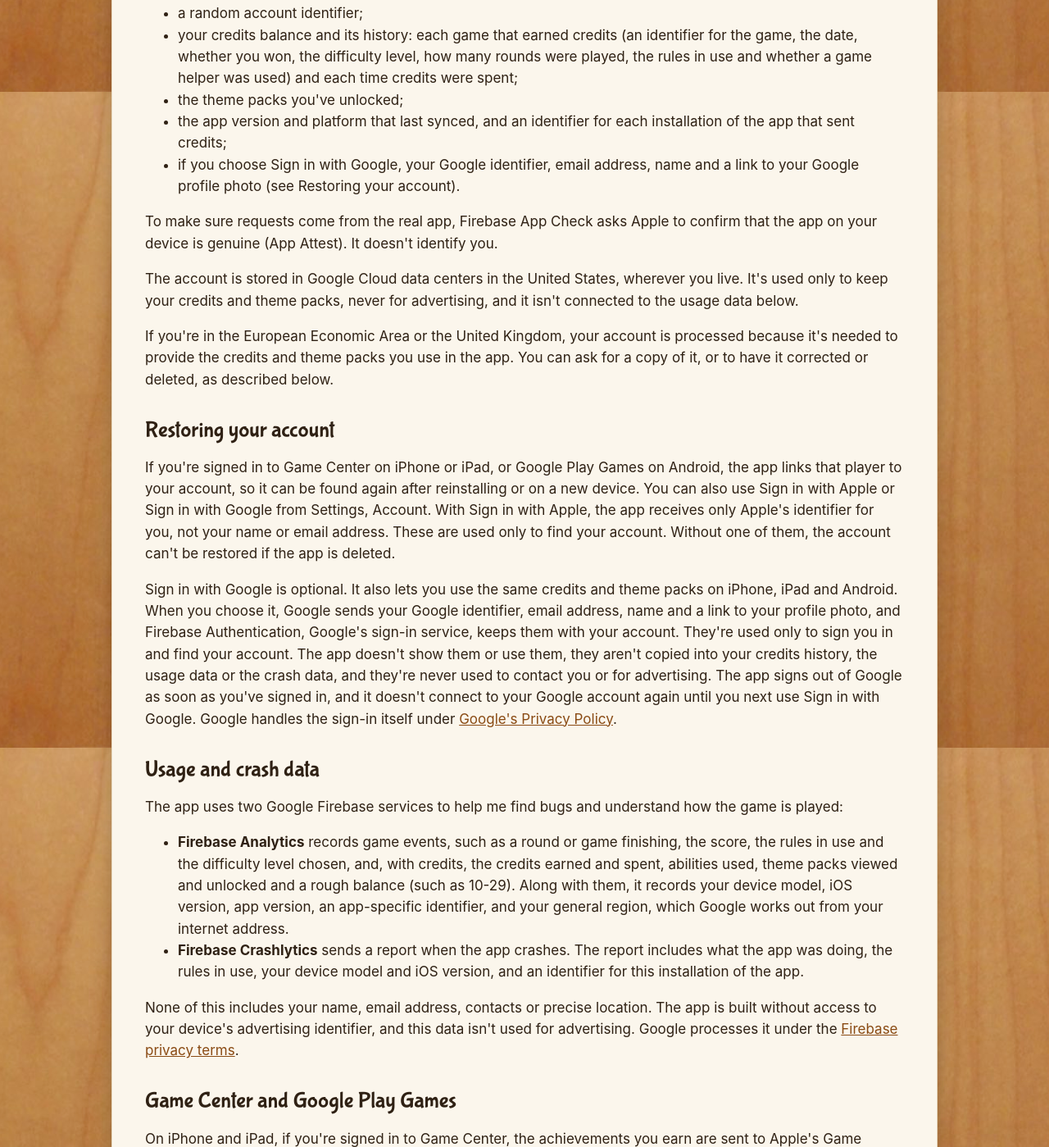
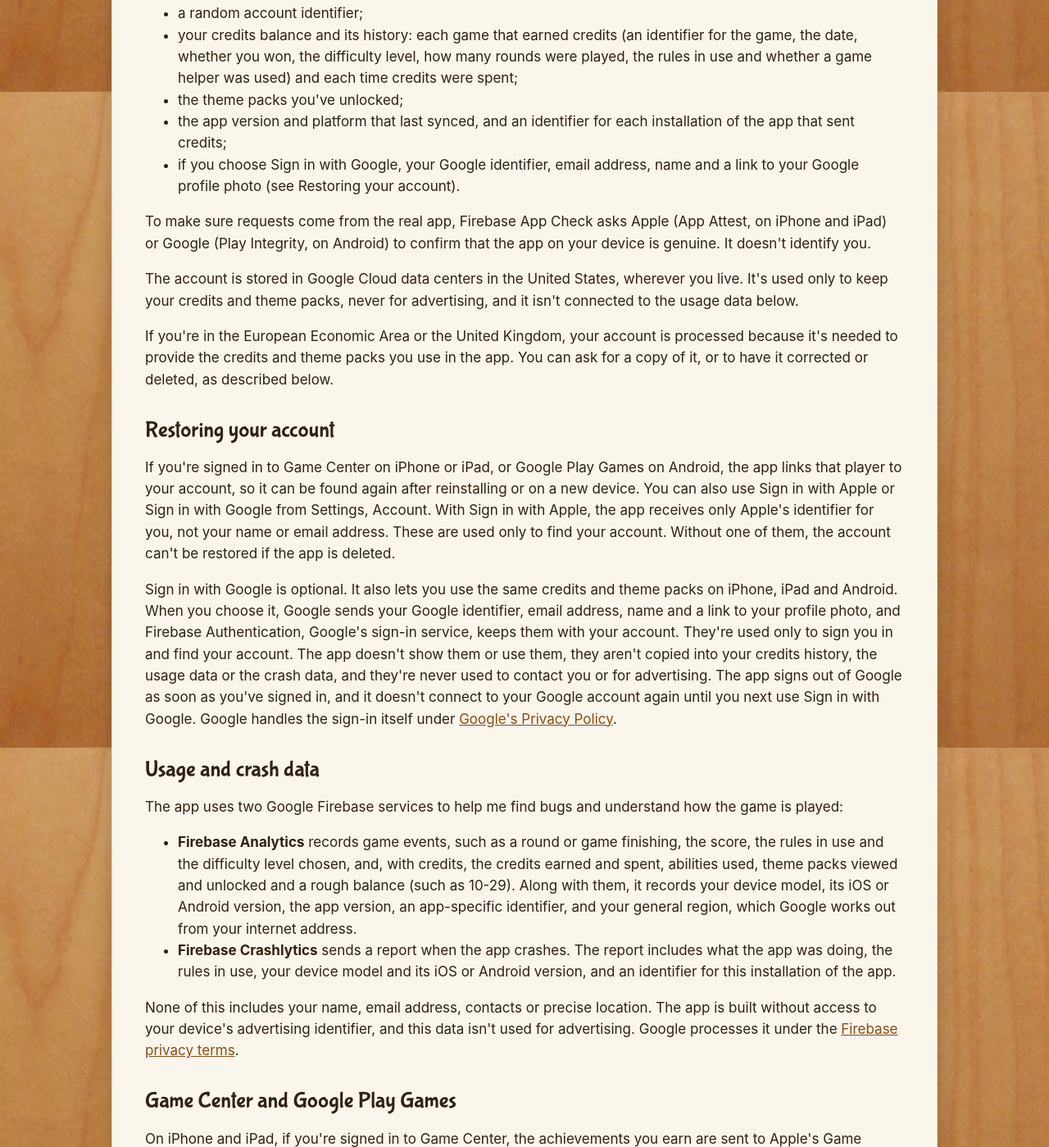
Before and after one commit to dontangg/blackbird.donwilson.net, a plain HTML site: page privacy.html in a window 1280 px wide. Shown: the part 688-2087 px from the top of the page at 82% size. Drawn offline with Linux system fonts and the light colour scheme.

Commit message:
Policy: App Check and the OS version on Android too
Co-Authored-By: Claude Opus 5.5 <noreply@anthropic.com>
Claude-Session: https://claude.ai/code/session_016LsDiQPBqwFuW5nT2pbStG

```diff
--- a/privacy.html
+++ b/privacy.html
@@ -35,7 +35,7 @@
         <li>the app version and platform that last synced, and an identifier for each installation of the app that sent credits;</li>
         <li>if you choose Sign in with Google, your Google identifier, email address, name and a link to your Google profile photo (see Restoring your account).</li>
       </ul>
-      <p>To make sure requests come from the real app, Firebase App Check asks Apple to confirm that the app on your device is genuine (App Attest). It doesn't identify you.</p>
+      <p>To make sure requests come from the real app, Firebase App Check asks Apple (App Attest, on iPhone and iPad) or Google (Play Integrity, on Android) to confirm that the app on your device is genuine. It doesn't identify you.</p>
       <p>The account is stored in Google Cloud data centers in the United States, wherever you live. It's used only to keep your credits and theme packs, never for advertising, and it isn't connected to the usage data below.</p>
       <p>If you're in the European Economic Area or the United Kingdom, your account is processed because it's needed to provide the credits and theme packs you use in the app. You can ask for a copy of it, or to have it corrected or deleted, as described below.</p>
 
@@ -46,8 +46,8 @@
       <h2>Usage and crash data</h2>
       <p>The app uses two Google Firebase services to help me find bugs and understand how the game is played:</p>
       <ul>
-        <li><strong>Firebase Analytics</strong> records game events, such as a round or game finishing, the score, the rules in use and the difficulty level chosen, and, with credits, the credits earned and spent, abilities used, theme packs viewed and unlocked and a rough balance (such as 10-29). Along with them, it records your device model, iOS version, app version, an app-specific identifier, and your general region, which Google works out from your internet address.</li>
-        <li><strong>Firebase Crashlytics</strong> sends a report when the app crashes. The report includes what the app was doing, the rules in use, your device model and iOS version, and an identifier for this installation of the app.</li>
+        <li><strong>Firebase Analytics</strong> records game events, such as a round or game finishing, the score, the rules in use and the difficulty level chosen, and, with credits, the credits earned and spent, abilities used, theme packs viewed and unlocked and a rough balance (such as 10-29). Along with them, it records your device model, its iOS or Android version, the app version, an app-specific identifier, and your general region, which Google works out from your internet address.</li>
+        <li><strong>Firebase Crashlytics</strong> sends a report when the app crashes. The report includes what the app was doing, the rules in use, your device model and its iOS or Android version, and an identifier for this installation of the app.</li>
       </ul>
       <p>None of this includes your name, email address, contacts or precise location. The app is built without access to your device's advertising identifier, and this data isn't used for advertising. Google processes it under the <a href="https://firebase.google.com/support/privacy">Firebase privacy terms</a>.</p>
 
```
